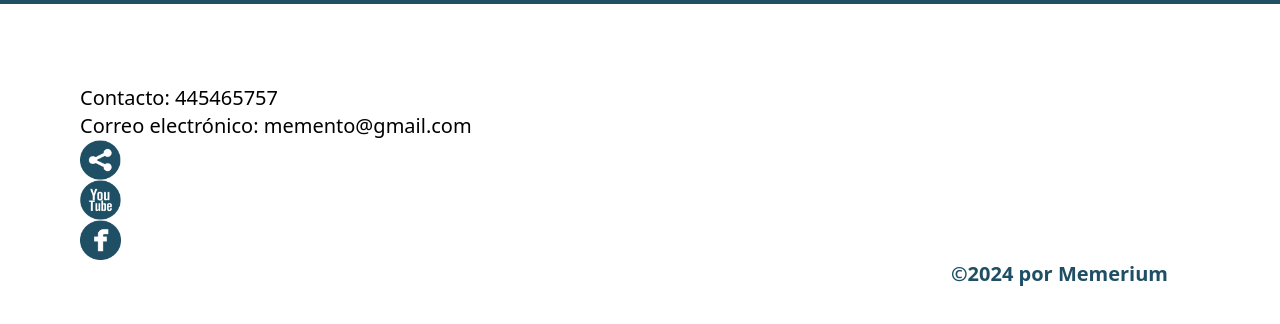
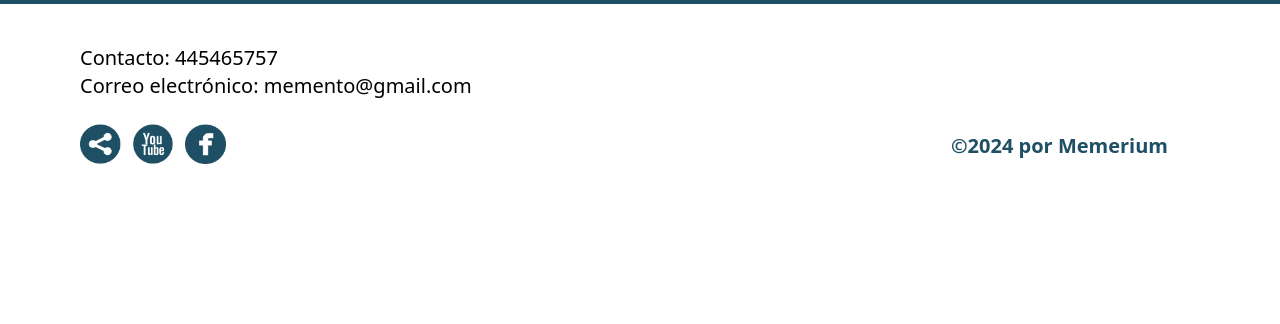
Before and after one commit to jfigueira87/Memerium, a React (Vite) app: page / in a window 1280 px wide. Shown: the part 1447-1771 px from the top of the page. After the commit the page ends 1647 px from the top, so only its background shows below. Built offline with nearby package versions, Linux system fonts and the light colour scheme; data requests are answered from the project's data file; a web font is replaced by a local one.

Commit message:
Footer Completed

```diff
--- a/src/components/Footer.jsx
+++ b/src/components/Footer.jsx
@@ -9,18 +9,19 @@ const Footer = () => {
 
   <div className="lg:flex lg:flex-row lg:justify-start lg:items-start flex flex-col items-center">
 
-    <div className="lg:ml-20 lg:mt-10 text-center lg:text-left lg:text-xl text-sm lg:font-medium font-bold max-md:text-center">
+    <div className="lg:ml-20 lg:mt-0 text-center lg:text-left lg:text-xl text-sm lg:font-medium font-bold max-md:text-center">
       <p>Contacto: 445465757</p>
       <p>Correo electrónico: memento@gmail.com</p>
-
+    <div className="lg:flex flex lg:mt-6 space-x-3 max-sm:mt-4 max-sm:justify-center lg:space-x-3">
       <img className="lg:h-10 h-10 lg:" src="src/assets/icons.memrium/🦆 icon.share.png" alt="Icono compartir" />
       <img className="lg:h-10 lg:flex-row h-10 lg:" src="src/assets/icons.memrium/icon.youtube.png" alt="Icono YouTube" />
       <img className="lg:h-10 h-10 lg:" src="src/assets/icons.memrium/🦆 icon .facebook.png" alt="Icono Facebook" />
     </div>
+    </div>
   </div>
 
 
-  <div className="mt-10 lg:mt-0 text-center lg:text-end lg:ml-auto lg:mr-28 lg:text-xl text-lg font-bold max-md:text-center">
+  <div className="mt-10 lg:-mt-8 text-center lg:text-end lg:ml-auto lg:mr-28 lg:text-xl text-lg font-bold max-md:text-center">
     <p className="text-primary">©2024 por Memerium</p>
   </div>
 </footer>
```
